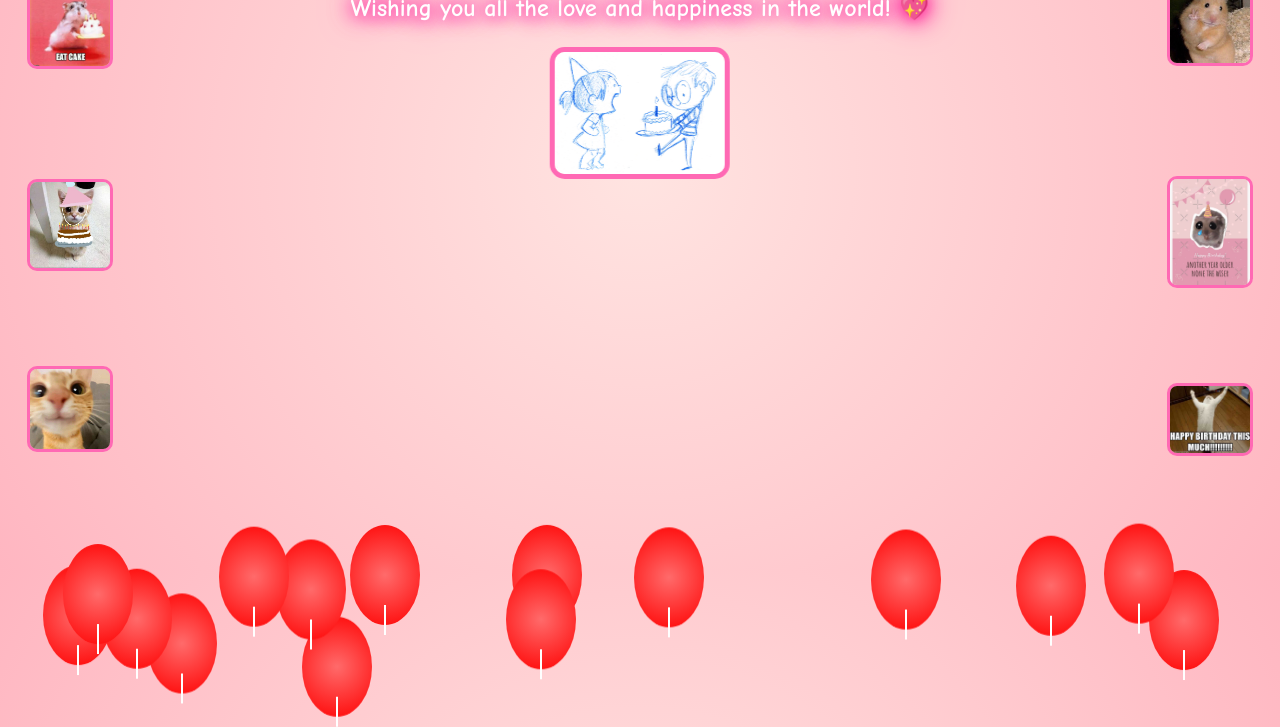
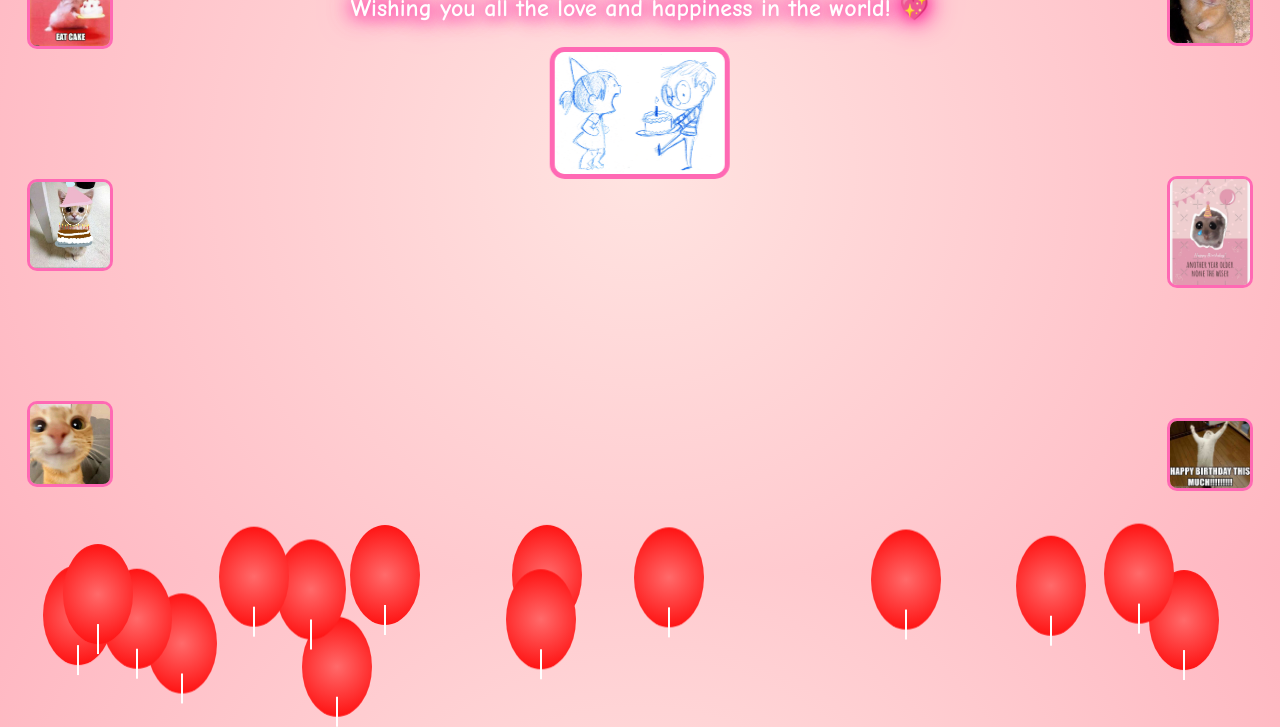
Before and after one commit to premkumar2555/birthdayyy, a plain HTML site: page index.html in a window 1280 px wide. Shown: the part 230-957 px from the top of the page. Drawn offline with Linux system fonts and the light colour scheme.

Commit message:
Update index.html

```diff
--- a/index.html
+++ b/index.html
@@ -64,6 +64,7 @@
       justify-content: flex-start;  /* Align to the top of the container */
       align-items: center;
       width: 100px;
+      z-index: 10; /* Ensure images are on top */
     }
 
     .side-images img {
@@ -76,28 +77,28 @@
 
     /* Left Side - Adjusting the positions of images */
     .side-images .image-container.left img:nth-child(1) {
-      transform: translateY(20px);  /* First image stays at the top */
+      transform: translateY(0);
     }
 
     .side-images .image-container.left img:nth-child(2) {
-      transform: translateY(70px); /* Second image moved down */
+      transform: translateY(70px);
     }
 
     .side-images .image-container.left img:nth-child(3) {
-      transform: translateY(105px); /* Third image moved further down */
+      transform: translateY(140px);
     }
 
     /* Right Side - Adjusting the positions of images */
     .side-images .image-container.right img:nth-child(1) {
-      transform: translateY(20px);  /* First image stays at the top */
+      transform: translateY(0);
     }
 
     .side-images .image-container.right img:nth-child(2) {
-      transform: translateY(70px); /* Second image moved down */
+      transform: translateY(70px);
     }
 
     .side-images .image-container.right img:nth-child(3) {
-      transform: translateY(105px); /* Third image moved further down */
+      transform: translateY(140px);
     }
 
     .balloon {
@@ -202,7 +203,7 @@
     <div class="image-container right" style="position: absolute; right: 20px;">
       <img src="download.jpeg" alt="Right Top Image">
       <img src="51216288-66ae-4dd9-97dc-7bebc32fcf2b.jpeg" alt="Right Middle Image">
-      <img src= "cute quotes.jpeg"alt="Right Bottom Image">
+      <img src="cute quotes.jpeg" alt="Right Bottom Image">
     </div>
   </div>
 
```
